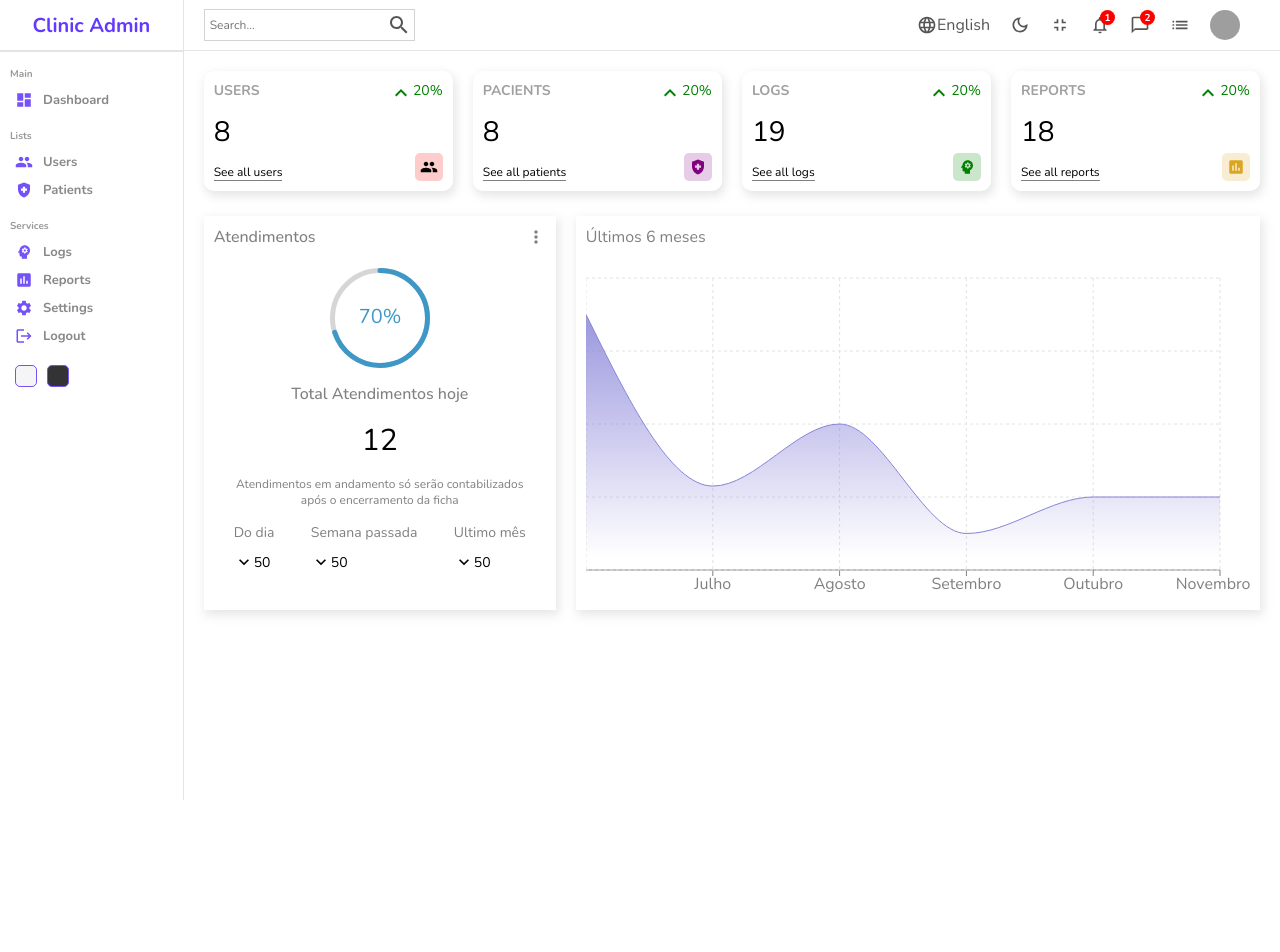
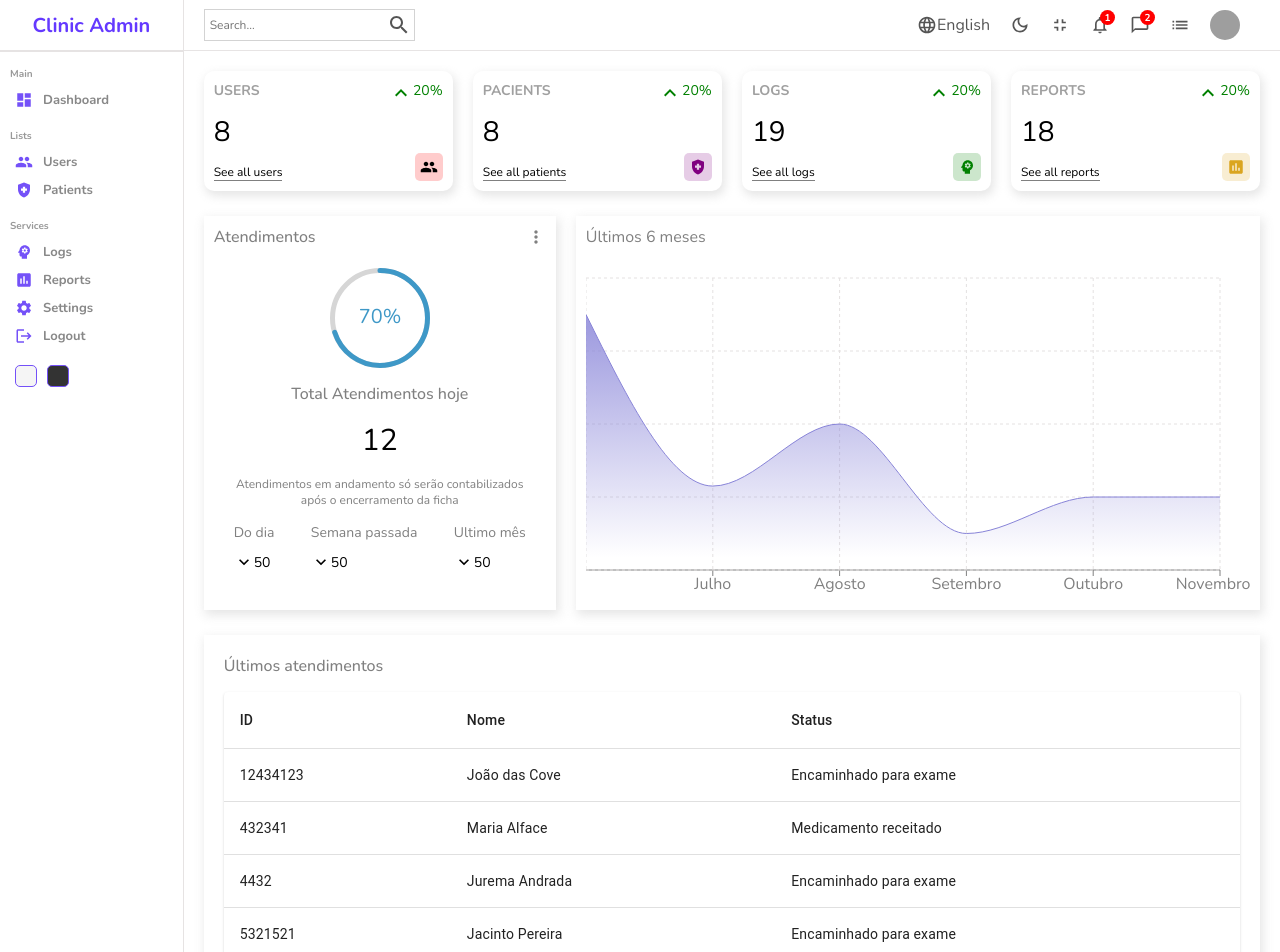
Before and after one commit to FSantosx/clinic-node, a React (Create React App) app in the folder app/ui/: page / in a window 1280 px wide. Shown: the top 952 px of the page. Before the commit the page ends 800 px from the top, so only its background shows below. Built offline with nearby package versions, Linux system fonts and the light colour scheme; grey boxes are pictures that could not be loaded.

Commit message:
criado lista de ultimos atendimentos

```diff
--- /dev/null
+++ b/app/ui/src/components/table/TableList.jsx
@@ -0,0 +1,41 @@
+import "./tablelist.scss"
+import Table from '@mui/material/Table';
+import TableBody from '@mui/material/TableBody';
+import TableCell from '@mui/material/TableCell';
+import TableContainer from '@mui/material/TableContainer';
+import TableHead from '@mui/material/TableHead';
+import TableRow from '@mui/material/TableRow';
+import Paper from '@mui/material/Paper';
+
+export const TableList = () => {
+
+    const rows = [
+        { id: 12434123, name: "João das Cove", status: "Encaminhado para exame" },
+        { id: 432341, name: "Maria Alface", status: "Medicamento receitado" },
+        { id: 4432, name: "Jurema Andrada", status: "Encaminhado para exame" },
+        { id: 5321521, name: "Jacinto Pereira", status: "Encaminhado para exame" },
+    ];
+
+    return (
+        <TableContainer component={Paper} className="table">
+            <Table sx={{ minWidth: 650 }} aria-label="simple table">
+                <TableHead>
+                    <TableRow>
+                        <TableCell className="tableCell">ID</TableCell>
+                        <TableCell className="tableCell">Nome</TableCell>
+                        <TableCell className="tableCell">Status</TableCell>
+                    </TableRow>
+                </TableHead>
+                <TableBody>
+                    {rows.map((row) => (
+                        <TableRow key={row.id}>
+                            <TableCell className="tableCell">{row.id}</TableCell>
+                            <TableCell className="tableCell">{row.name}</TableCell>
+                            <TableCell className="tableCell">{row.status}</TableCell>
+                        </TableRow>
+                    ))}
+                </TableBody>
+            </Table>
+        </TableContainer>
+    )
+}
--- /dev/null
+++ b/app/ui/src/components/table/tablelist.scss
@@ -0,0 +1,3 @@
+.table {
+
+}
--- a/app/ui/src/pages/home/Home.jsx
+++ b/app/ui/src/pages/home/Home.jsx
@@ -3,6 +3,7 @@ import { Chart } from '../../components/chart/Chart'
 import { Featured } from '../../components/featured/Featured'
 import { Navbar } from '../../components/navbar/Navbar'
 import { Sidebar } from '../../components/sidebar/Sidebar'
+import { TableList }  from '../../components/table/TableList'
 import { Widget } from '../../components/widget/Widget'
 import './home.scss'
 
@@ -22,6 +23,12 @@ export const Home = () => {
                     <Featured />
                     <Chart />
                 </div>
+                <div className="listContainer">
+                    <div className="listTitle">
+                        Últimos atendimentos
+                    </div>
+                    <TableList />
+                </div>
             </div>
         </div>
     )
--- a/app/ui/src/pages/home/home.scss
+++ b/app/ui/src/pages/home/home.scss
@@ -4,7 +4,8 @@
     .homeContainer {
         flex: 6;
 
-        .widgets, .charts{
+        .widgets,
+        .charts {
             display: flex;
             padding: 20px;
             gap: 20px;
@@ -13,5 +14,18 @@
         .charts {
             padding: 5px 20px;
         }
+
+        .listContainer {
+            -webkit-box-shadow: 2px 4px 10px 1px rgba(0, 0, 0, 0.47);
+            box-shadow: 2px 4px 10px 1px rgba(201, 201, 201, 0.47);
+            padding: 20px;
+            margin: 20px;
+
+            .listTitle {
+                font-weight: 500;
+                color: gray;
+                margin-bottom: 15px;
+            }
+        }
     }
 }
```
